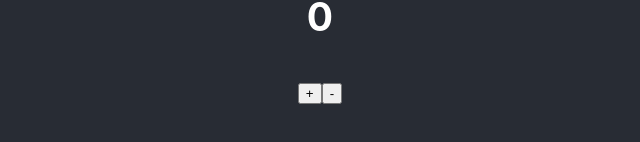
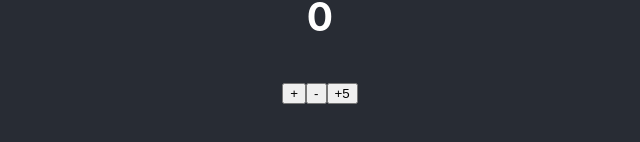
Before and after one commit to HossainAraf/Counter, a React (Create React App) app: page / in a window 1280 px wide. Shown: the part 418-560 px from the top of the page, without its empty margins (320-960 px from the left). Built offline with nearby package versions, Linux system fonts and the light colour scheme.

Commit message:
Add by 5 added

```diff
--- a/src/Components/Counter.jsx
+++ b/src/Components/Counter.jsx
@@ -1,7 +1,7 @@
 // IMPORTS
 import React from 'react';
 import { useSelector, useDispatch } from 'react-redux';
-import { increment, decrement } from '../Redux/counterSlice';
+import { increment, decrement, addByAmount } from '../Redux/counterSlice';
 
 // COMPONENT
 const Counter = () => {
@@ -16,12 +16,17 @@ const Counter = () => {
     dispatch(decrement());
   }
 
+  const handleAddByAmount = () => {
+    dispatch(addByAmount(5));
+  }
+
   return (
     <div>
       <h1>Counter</h1>
       <h2>{counter}</h2>
       <button onClick={handleIncrement}>+</button>
       <button onClick={handleDecrement}>-</button>
+      <button onClick={handleAddByAmount}>+5</button>
     </div>
   );
 }
--- a/src/Redux/counterSlice.js
+++ b/src/Redux/counterSlice.js
@@ -16,11 +16,11 @@ const counterSlice = createSlice({
     decrement: (state, action) => {
       state.value -= 1;
     },
-    // incrementByAmount: (state, action) => {
-    //   state.value += action.payload;
-    // }
+    addByAmount: (state, action) => {
+      state.value += action.payload;
+    }
   }
 });
 
-export const { increment, decrement } = counterSlice.actions;
+export const { increment, decrement, addByAmount } = counterSlice.actions;
 export default counterSlice.reducer;
```
